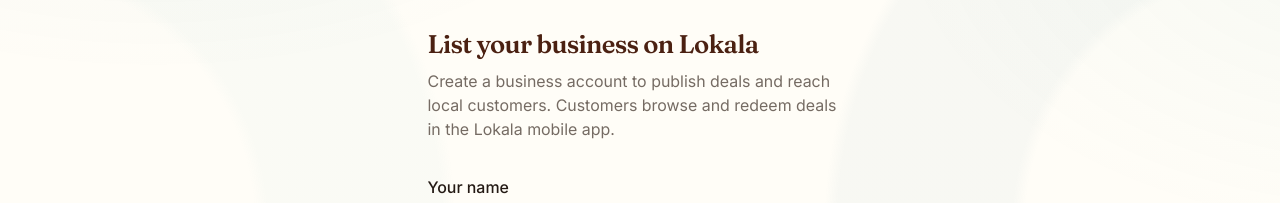
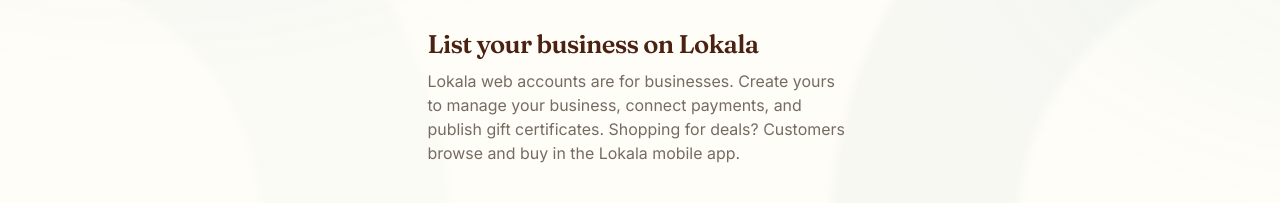
Before and after one commit to austin-stanley-hinson/myLokala, a Next.js app: page /signup in a window 1280 px wide. Shown: the part 173-376 px from the top of the page. Built offline with nearby package versions, Linux system fonts and the light colour scheme; no server answers.

Commit message:
Fix web business account creation and routing

```diff
--- a/src/app/signup/page.tsx
+++ b/src/app/signup/page.tsx
@@ -113,8 +113,9 @@
         List your business on Lokala
       </h1>
       <p className="mt-2 text-sm text-muted-foreground">
-        Create a business account to publish deals and reach local customers.
-        Customers browse and redeem deals in the Lokala mobile app.
+        Lokala web accounts are for businesses. Create yours to manage your
+        business, connect payments, and publish gift certificates. Shopping for
+        deals? Customers browse and buy in the Lokala mobile app.
       </p>
 
       <form onSubmit={handleSubmit} className="mt-8 flex flex-col gap-4">
```
